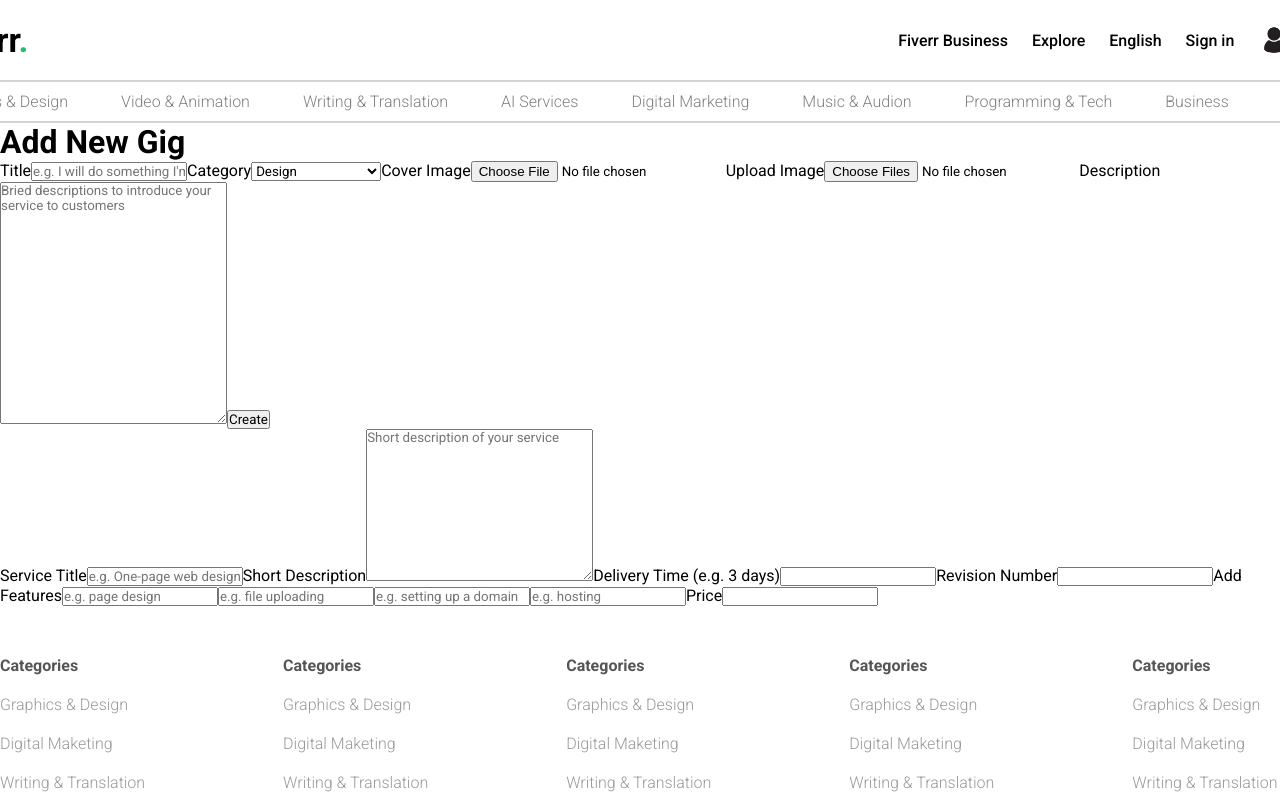
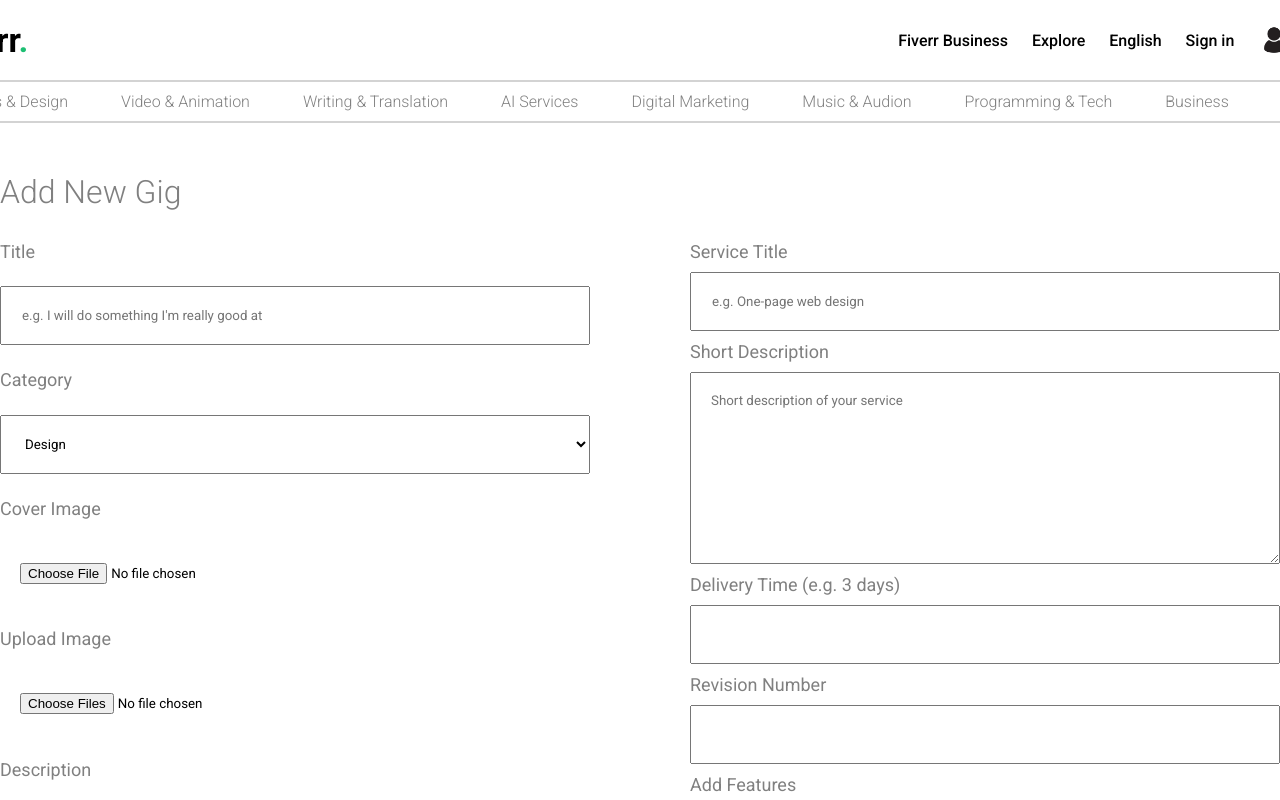
Before and after one commit to milanxchauhan/freelance-marketplace, a React (Vite) app: page /add in a window 1280 px wide. Shown: the top 800 px of the page. Built offline with nearby package versions, Linux system fonts and the light colour scheme.

Commit message:
Update Add.scss

```diff
--- a/src/pages/add/Add.scss
+++ b/src/pages/add/Add.scss
@@ -0,0 +1,47 @@
+.add{
+    display: flex;
+    justify-content: center;
+    .container{
+        width: 1400px;
+        padding: 50px 0px;
+
+        h1{
+            color: gray;
+            font-weight: 300;
+            margin-bottom: 30px;
+        }
+
+        .sections{
+            display: flex;
+            justify-content: space-between;
+            gap: 100px;
+
+            .left,.right{
+                flex: 1;
+                display: flex;
+                flex-direction: column;
+                gap: 10px;
+                justify-content: space-between;
+
+                label{
+                    color: gray;
+                    font-size: 18px;
+                }
+
+                input,select,textarea{
+                    padding: 20px;
+                }
+
+                button{
+                    background-color: #1dbf73;
+                    border: none;
+                    padding: 20px;
+                    color: white;
+                    font-weight: 500;
+                    font-size: 18px;
+                    cursor: pointer;
+                }
+            }
+        }
+    }
+}
```
